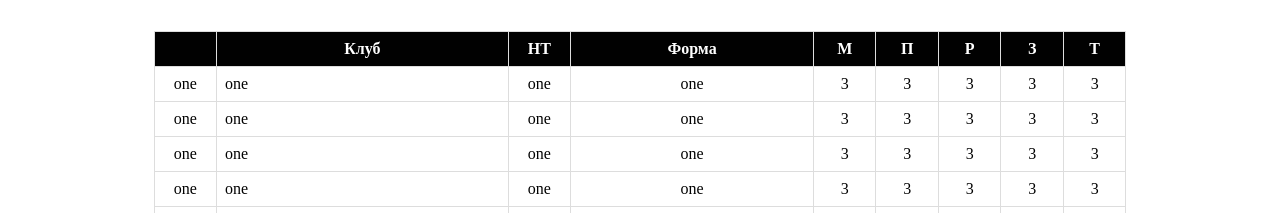
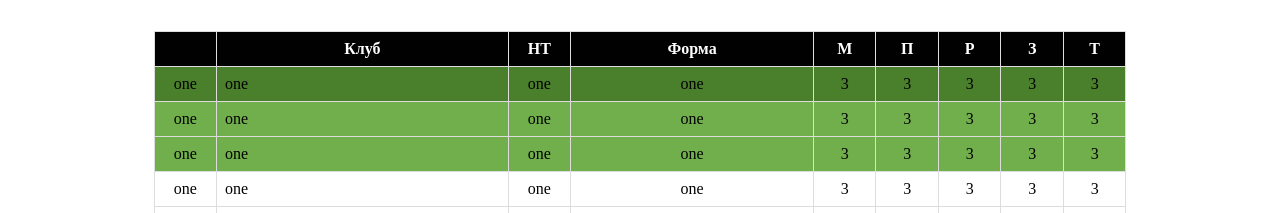
Before and after one commit to gKotseva/SofiaPremierLeague, a React (Vite) app in the folder client/: page / in a window 1280 px wide. Shown: the part 739-952 px from the top of the page. Built offline with nearby package versions, Linux system fonts and the light colour scheme; no server answers.

Commit message:
Minor css changes

```diff
--- a/client/src/components/home/Tables/tableStandings/TableStandings.modules.css
+++ b/client/src/components/home/Tables/tableStandings/TableStandings.modules.css
@@ -59,3 +59,11 @@
     background-color: #99BC85;
     transition: ease-in 0.4s;
 }
+
+.standings tbody tr:nth-child(1){
+    background-color: #4a7f2b;
+}
+
+.standings tbody tr:nth-child(2),.standings tbody tr:nth-child(3) {
+    background-color: #70af4b;
+}
```
